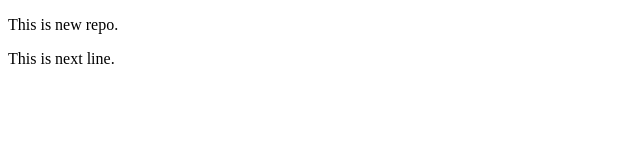
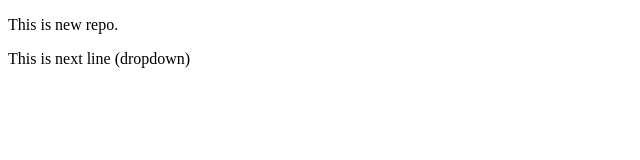
Before and after one commit to priyanshu-069/localRepo, a plain HTML site: page index.html in a window 1280 px wide. Shown: the full height of the page, 0-640 px from the left. Drawn offline with Linux system fonts and the light colour scheme.

```diff
--- a/index.html
+++ b/index.html
@@ -8,6 +8,6 @@
 </head>
 <body>
     <p>This is new repo.</p>
-    <p>This is next line.</p>
+    <p>This is next line (dropdown)</p>
 </body>
 </html>
```
